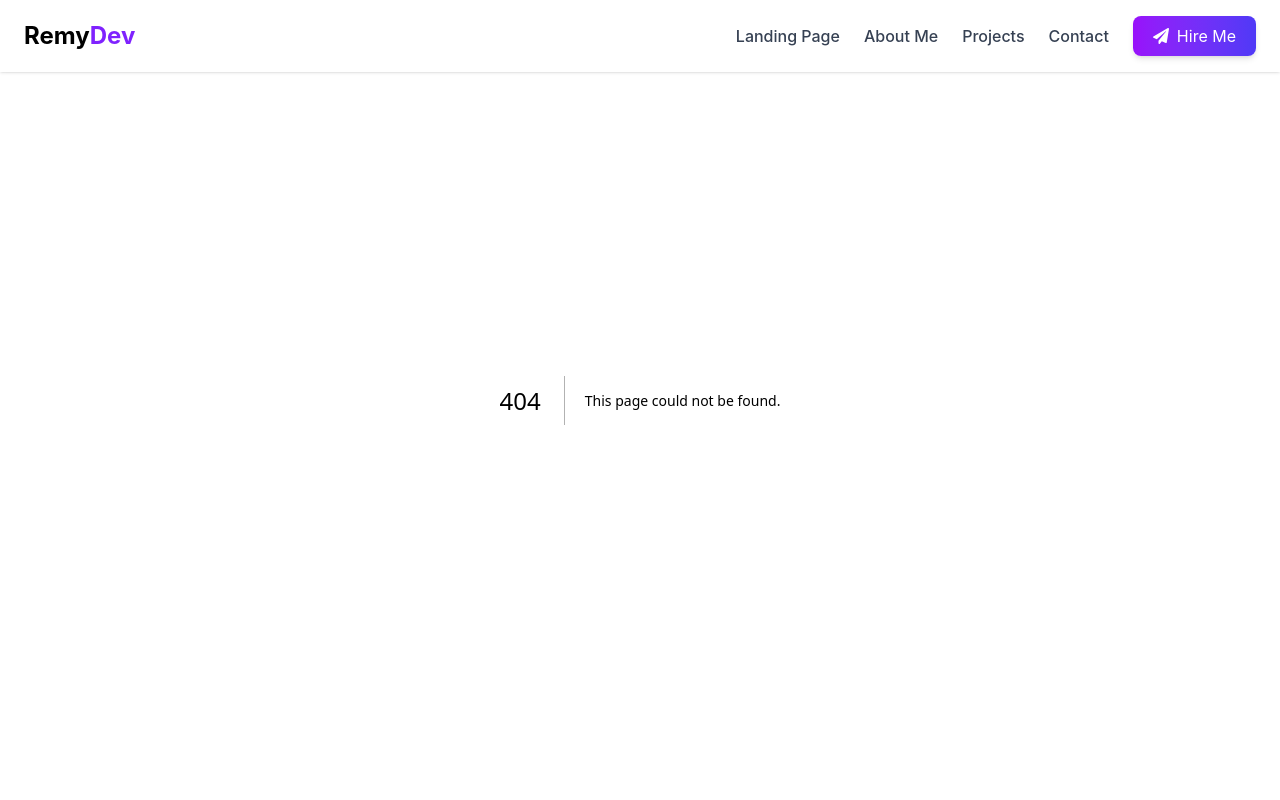
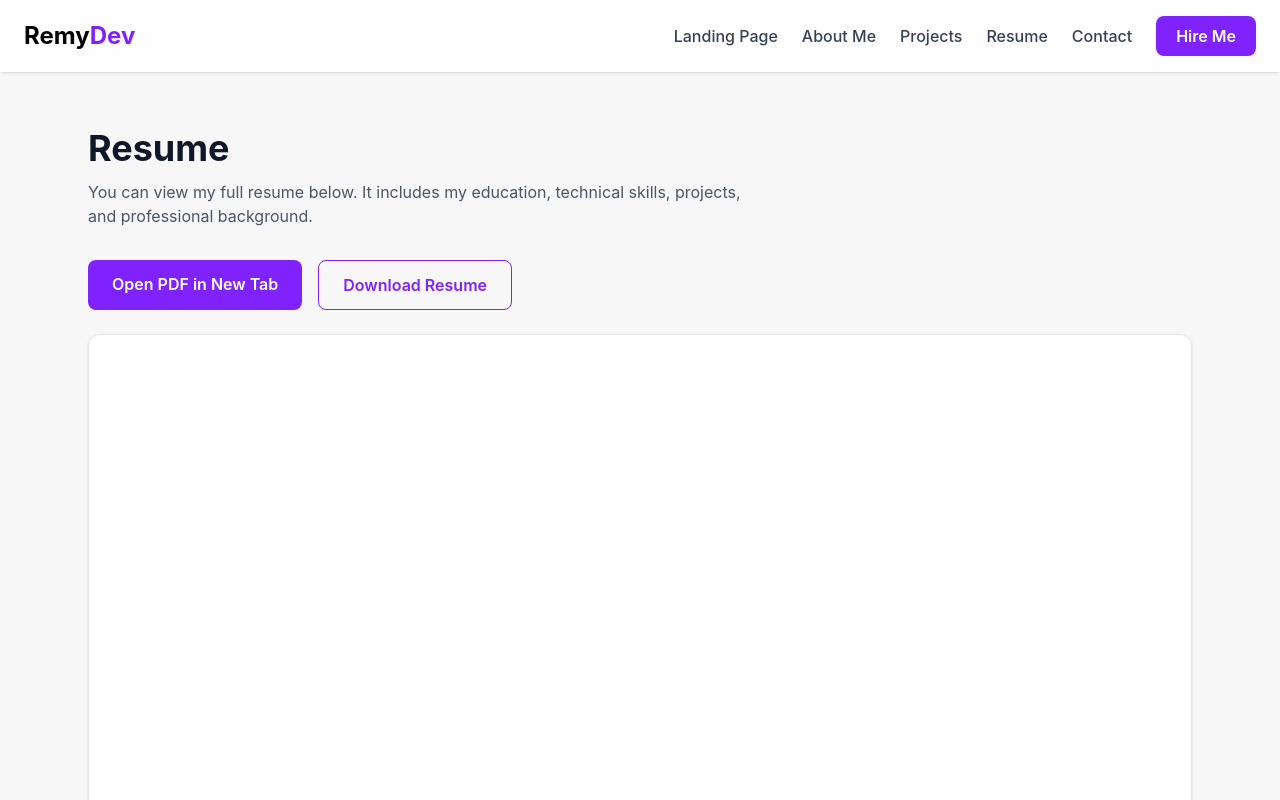
Before and after one commit to RemyBate/portfolio-template, a Next.js app: page /resume in a window 1280 px wide. Before the commit this address had no page. Shown: the top 800 px of the page. Built offline with nearby package versions, Linux system fonts and the light colour scheme.

Commit message:
Add resume page with embedded PDF

```diff
--- /dev/null
+++ b/app/resume/page.tsx
@@ -0,0 +1,42 @@
+export default function ResumePage() {
+  return (
+    <main className="pt-20 min-h-screen bg-[#f7f7f7]">
+      <section className="max-w-6xl mx-auto px-6 py-12">
+        <div className="mb-8">
+          <h1 className="text-4xl font-bold text-gray-900">Resume</h1>
+          <p className="mt-3 text-gray-600 max-w-2xl">
+            You can view my full resume below. It includes my education,
+            technical skills, projects, and professional background.
+          </p>
+        </div>
+
+        <div className="mb-6 flex flex-wrap gap-4">
+          <a
+            href="/resume/remy-bate-cv.pdf"
+            target="_blank"
+            rel="noopener noreferrer"
+            className="bg-violet-600 hover:bg-violet-700 text-white px-6 py-3 rounded-lg font-semibold transition"
+          >
+            Open PDF in New Tab
+          </a>
+
+          <a
+            href="/resume/remy-bate-cv.pdf"
+            download
+            className="border border-violet-600 text-violet-600 hover:bg-violet-50 px-6 py-3 rounded-lg font-semibold transition"
+          >
+            Download Resume
+          </a>
+        </div>
+
+        <div className="bg-white rounded-xl shadow-sm overflow-hidden border border-gray-200">
+          <iframe
+            src="/resume/remy-bate-cv.pdf"
+            title="Remy Bate Resume"
+            className="w-full h-[1200px] md:h-[1400px]"
+          />
+        </div>
+      </section>
+    </main>
+  );
+}
--- a/components/Navbar.tsx
+++ b/components/Navbar.tsx
@@ -1,4 +1,3 @@
-import { FaPaperPlane } from "react-icons/fa";
 import Link from "next/link";
 
 export default function Navbar() {
@@ -10,23 +9,45 @@ export default function Navbar() {
         </Link>
 
         <nav className="flex items-center gap-6">
-          <Link href="/" className="text-gray-700 hover:text-violet-600 font-medium">
+          <Link
+            href="/"
+            className="text-gray-700 hover:text-violet-600 font-medium"
+          >
             Landing Page
           </Link>
-          <Link href="/about" className="text-gray-700 hover:text-violet-600 font-medium">
+
+          <Link
+            href="/about"
+            className="text-gray-700 hover:text-violet-600 font-medium"
+          >
             About Me
           </Link>
-          <Link href="/projects" className="text-gray-700 hover:text-violet-600 font-medium">
+
+          <Link
+            href="/projects"
+            className="text-gray-700 hover:text-violet-600 font-medium"
+          >
             Projects
           </Link>
-          <Link href="/contact" className="text-gray-700 hover:text-violet-600 font-medium">
+
+          <Link
+            href="/resume"
+            className="text-gray-700 hover:text-violet-600 font-medium"
+          >
+            Resume
+          </Link>
+
+          <Link
+            href="/contact"
+            className="text-gray-700 hover:text-violet-600 font-medium"
+          >
             Contact
           </Link>
+
           <Link
             href="/contact"
-            className="flex items-center gap-2 bg-gradient-to-r from-purple-600 to-indigo-600 text-white px-5 py-2 rounded-lg shadow-md hover:scale-105 transition"
+            className="bg-violet-600 hover:bg-violet-700 text-white px-5 py-2 rounded-lg font-semibold transition"
           >
-             <FaPaperPlane />
             Hire Me
           </Link>
         </nav>
```
Also changed, not shown: 1 other file (tests, documents, lock files or other folders).
